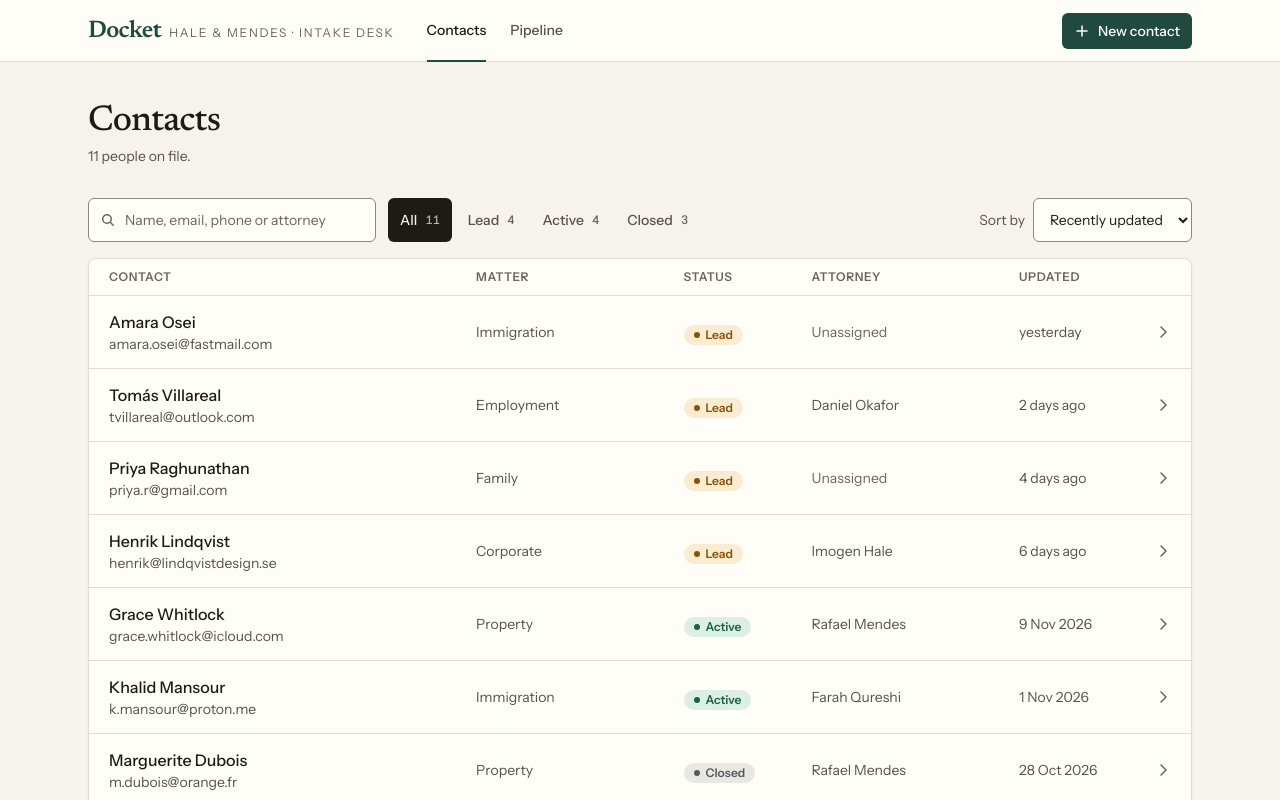
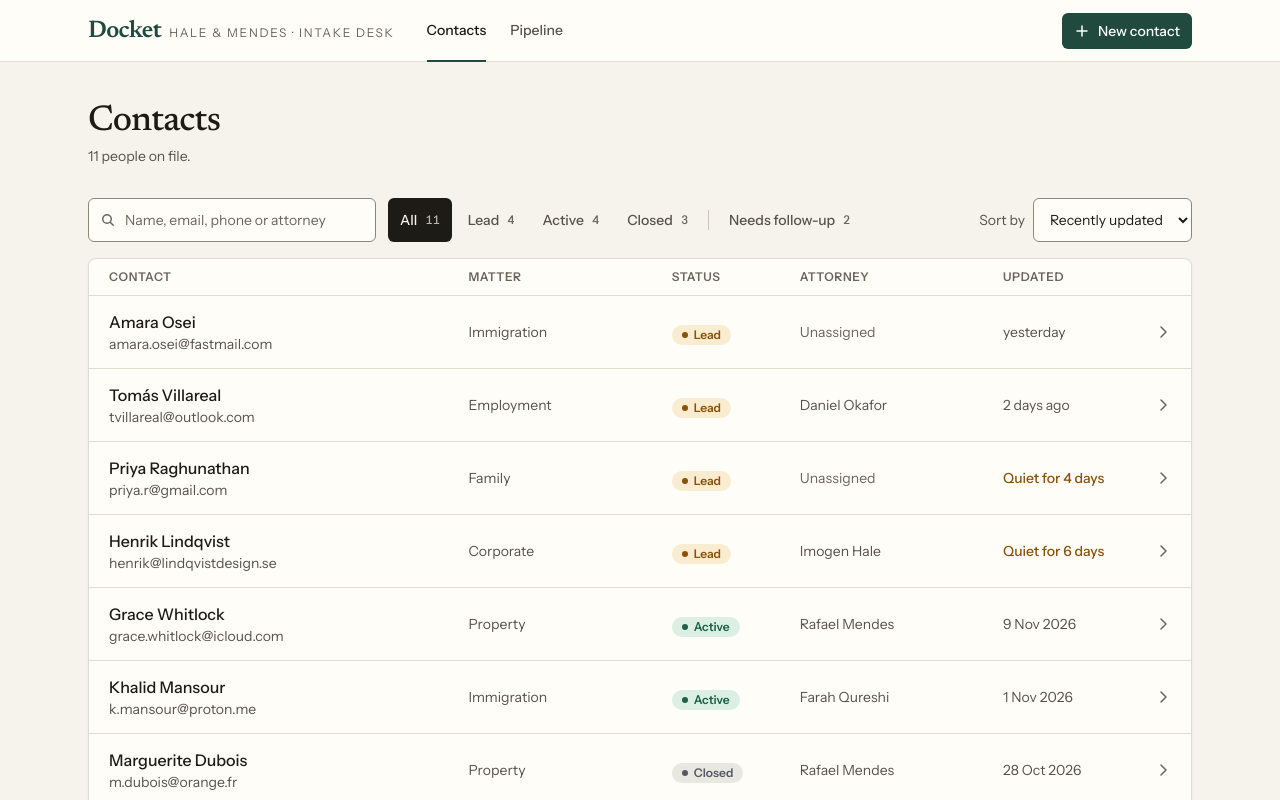
Before and after one commit to mr-ehsan-hashmi/docket-crm, a Next.js app: page /contacts in a window 1280 px wide. Shown: the top 800 px of the page. Built offline with nearby package versions, Linux system fonts and the light colour scheme.

Commit message:
feat: flag leads that have gone quiet and filter for them
a lead with no note or status change for 3 days shows as 'Quiet for N days'
in the list, on the board and on its own page. 'Needs follow-up' filter is
kept in the url like the others

```diff
--- /dev/null
+++ b/src/components/ui/last-activity.tsx
@@ -0,0 +1,10 @@
+import { daysQuiet, needsFollowUp } from "@/lib/contacts/follow-up";
+import type { Contact } from "@/lib/contacts/types";
+import { formatRelative } from "@/lib/format";
+
+export function LastActivity({ contact }: { contact: Contact }) {
+  if (needsFollowUp(contact)) {
+    return <span className="font-medium text-lead">Quiet for {daysQuiet(contact)} days</span>;
+  }
+  return <>{formatRelative(contact.updatedAt)}</>;
+}
--- a/src/features/contacts/contact-list.tsx
+++ b/src/features/contacts/contact-list.tsx
@@ -1,12 +1,13 @@
 import Link from "next/link";
 import { ChevronRightIcon } from "@/components/icons";
+import { LastActivity } from "@/components/ui/last-activity";
 import { Skeleton } from "@/components/ui/skeleton";
 import { StatusBadge } from "@/components/ui/status-badge";
 import { PRACTICE_AREA_LABELS, UNASSIGNED_LABEL } from "@/lib/contacts/labels";
 import type { Contact } from "@/lib/contacts/types";
-import { cn, formatRelative } from "@/lib/format";
+import { cn } from "@/lib/format";
 
-const ROW_GRID = "md:grid md:grid-cols-[minmax(0,2.2fr)_minmax(0,1.2fr)_7rem_minmax(0,1.2fr)_7.5rem_1rem] md:items-center md:gap-4";
+const ROW_GRID = "md:grid md:grid-cols-[minmax(0,2.2fr)_minmax(0,1.2fr)_7rem_minmax(0,1.2fr)_8.5rem_1rem] md:items-center md:gap-4";
 const LIST_FRAME = "overflow-hidden rounded-lg border border-rule bg-card shadow-card";
 
 function ListHeader() {
@@ -49,7 +50,7 @@ function ContactRow({ contact }: { contact: Contact }) {
             {" · "}
             {contact.assignedTo || UNASSIGNED_LABEL}
             {" · "}
-            {formatRelative(contact.updatedAt)}
+            <LastActivity contact={contact} />
           </span>
         </p>
         <div className="hidden md:block">
@@ -58,7 +59,9 @@ function ContactRow({ contact }: { contact: Contact }) {
         <p className={cn("hidden truncate text-sm md:block", contact.assignedTo ? "text-ink-soft" : "text-ink-faint")}>
           {contact.assignedTo || UNASSIGNED_LABEL}
         </p>
-        <p className="hidden text-sm text-ink-soft md:block">{formatRelative(contact.updatedAt)}</p>
+        <p className="hidden text-sm text-ink-soft md:block">
+          <LastActivity contact={contact} />
+        </p>
         <ChevronRightIcon className="hidden text-ink-faint group-hover:text-brand md:block" />
       </Link>
     </li>
--- a/src/features/contacts/contacts-screen.tsx
+++ b/src/features/contacts/contacts-screen.tsx
@@ -6,7 +6,14 @@ import { Button, buttonStyles } from "@/components/ui/button";
 import { PageHeader } from "@/components/ui/page-header";
 import { LoadingRegion } from "@/components/ui/skeleton";
 import { ErrorState, StateMessage } from "@/components/ui/state-message";
-import { countByStatus, filterContacts, hasActiveFilters } from "@/lib/contacts/filter";
+import {
+  countByStatus,
+  countFollowUps,
+  filterContacts,
+  hasActiveFilters,
+  type ContactFilters,
+} from "@/lib/contacts/filter";
+import { FOLLOW_UP_AFTER_DAYS } from "@/lib/contacts/follow-up";
 import { useContacts } from "@/lib/contacts/queries";
 import { ContactList, ContactListSkeleton } from "./contact-list";
 import { ContactsToolbar } from "./contacts-toolbar";
@@ -18,14 +25,33 @@ function describeTotal(total: number | undefined) {
   return total === 1 ? "1 person on file." : `${total} people on file.`;
 }
 
+function describeNoMatches(filters: ContactFilters): { title: string; description: string } {
+  const query = filters.query.trim();
+  if (query) {
+    const narrowed = filters.status !== "all" || filters.followUp;
+    return {
+      title: "No contacts match",
+      description: `Nothing found for "${query}"${narrowed ? " with these filters" : ""}. Check the spelling or widen the filter.`,
+    };
+  }
+  if (filters.followUp) {
+    return {
+      title: "Nobody is waiting on a follow-up",
+      description: `Leads show up here once they've gone ${FOLLOW_UP_AFTER_DAYS} days without a note or a status change.`,
+    };
+  }
+  return { title: "No contacts match", description: "There's nobody in this status right now." };
+}
+
 export function ContactsScreen() {
   const { filters, setFilters, clearFilters } = useContactFilters();
   const contactsQuery = useContacts();
   const contacts = contactsQuery.data;
 
   const visibleContacts = useMemo(() => (contacts ? filterContacts(contacts, filters) : []), [contacts, filters]);
-  const counts = useMemo(
-    () => (contacts ? countByStatus(contacts, filters.query) : undefined),
+  const counts = useMemo(() => (contacts ? countByStatus(contacts, filters) : undefined), [contacts, filters]);
+  const followUpCount = useMemo(
+    () => (contacts ? countFollowUps(contacts, filters.query) : undefined),
     [contacts, filters.query],
   );
 
@@ -38,6 +64,7 @@ export function ContactsScreen() {
       );
     }
 
+    // a failed background refetch keeps whatever is already on screen
     if (contacts === undefined) {
       return (
         <ErrorState
@@ -66,16 +93,11 @@ export function ContactsScreen() {
     if (visibleContacts.length === 0) {
       return (
         <StateMessage
-          title="No contacts match"
-          description={
-            filters.query.trim()
-              ? `Nothing found for "${filters.query.trim()}"${filters.status === "all" ? "" : " in this status"}. Check the spelling or widen the filter.`
-              : "There's nobody in this status right now."
-          }
+          {...describeNoMatches(filters)}
           actions={
             hasActiveFilters(filters) ? (
               <Button variant="secondary" onClick={clearFilters}>
-                Clear search and filter
+                Clear search and filters
               </Button>
             ) : null
           }
@@ -86,10 +108,14 @@ export function ContactsScreen() {
     return <ContactList contacts={visibleContacts} />;
   }
 
+  const hasContacts = contacts === undefined || contacts.length > 0;
+
   return (
     <>
       <PageHeader title="Contacts" description={describeTotal(contacts?.length)} />
-      <ContactsToolbar filters={filters} counts={counts} onChange={setFilters} />
+      {hasContacts ? (
+        <ContactsToolbar filters={filters} counts={counts} followUpCount={followUpCount} onChange={setFilters} />
+      ) : null}
       {renderBody()}
     </>
   );
--- a/src/features/contacts/contacts-toolbar.tsx
+++ b/src/features/contacts/contacts-toolbar.tsx
@@ -17,13 +17,17 @@ const STATUS_TABS: Array<{ value: StatusFilter; label: string }> = [
   ...CONTACT_STATUSES.map((status) => ({ value: status, label: STATUS_LABELS[status] })),
 ];
 
+const FILTER_BUTTON = "flex h-11 shrink-0 items-center gap-2 rounded-md px-3 text-sm font-medium transition-colors";
+const FILTER_BUTTON_IDLE = "text-ink-soft hover:bg-rule/60 hover:text-ink";
+
 interface ContactsToolbarProps {
   filters: ContactFilters;
   counts: Record<StatusFilter, number> | undefined;
+  followUpCount: number | undefined;
   onChange: (changes: Partial<ContactFilters>) => void;
 }
 
-export function ContactsToolbar({ filters, counts, onChange }: ContactsToolbarProps) {
+export function ContactsToolbar({ filters, counts, followUpCount, onChange }: ContactsToolbarProps) {
   return (
     <div className="mb-4 flex flex-col gap-3 lg:flex-row lg:items-center">
       <div className="relative lg:w-72">
@@ -38,11 +42,9 @@ export function ContactsToolbar({ filters, counts, onChange }: ContactsToolbarPr
         />
       </div>
 
-      <div
-        role="group"
-        aria-label="Filter by status"
-        className="-mx-4 flex gap-1 overflow-x-auto px-4 sm:mx-0 sm:px-0 lg:flex-1"
-      >
+      {/* the vertical padding is only there so focus rings aren't clipped by the scroll container */}
+      <div className="-mx-4 -my-1 flex items-center gap-1 overflow-x-auto px-4 py-1 sm:-mx-1 sm:px-1 lg:flex-1">
+        <div role="group" aria-label="Filter by status" className="flex gap-1">
           {STATUS_TABS.map((tab) => {
             const isSelected = filters.status === tab.value;
             return (
@@ -51,10 +53,7 @@ export function ContactsToolbar({ filters, counts, onChange }: ContactsToolbarPr
                 type="button"
                 aria-pressed={isSelected}
                 onClick={() => onChange({ status: tab.value })}
-              className={cn(
-                "flex h-11 shrink-0 items-center gap-2 rounded-md px-3 text-sm font-medium transition-colors",
-                isSelected ? "bg-ink text-paper" : "text-ink-soft hover:bg-rule/60 hover:text-ink",
-              )}
+                className={cn(FILTER_BUTTON, isSelected ? "bg-ink text-paper" : FILTER_BUTTON_IDLE)}
               >
                 {tab.label}
                 <span className={cn("text-xs tabular-nums", isSelected ? "text-paper/70" : "text-ink-faint")}>
@@ -63,6 +62,24 @@ export function ContactsToolbar({ filters, counts, onChange }: ContactsToolbarPr
               </button>
             );
           })}
+        </div>
+
+        <span aria-hidden="true" className="mx-1 h-5 w-px shrink-0 bg-rule-strong" />
+
+        <button
+          type="button"
+          aria-pressed={filters.followUp}
+          onClick={() => onChange({ followUp: !filters.followUp })}
+          className={cn(
+            FILTER_BUTTON,
+            filters.followUp ? "bg-lead-tint text-lead ring-1 ring-inset ring-lead/40" : FILTER_BUTTON_IDLE,
+          )}
+        >
+          Needs follow-up
+          <span className={cn("text-xs tabular-nums", filters.followUp ? "text-lead" : "text-ink-faint")}>
+            {followUpCount ?? "–"}
+          </span>
+        </button>
       </div>
 
       <label className="flex items-center gap-2 text-sm text-ink-soft">
--- a/src/features/contacts/use-contact-filters.ts
+++ b/src/features/contacts/use-contact-filters.ts
@@ -11,10 +11,13 @@ export function useContactFilters() {
   const searchParams = useSearchParams();
   const urlFilters = useMemo(() => parseFilters(new URLSearchParams(searchParams)), [searchParams]);
 
+  // The search text is kept locally and mirrored to the url after a pause. Driving the
+  // input straight from useSearchParams drops keystrokes, because url updates land late.
   const [query, setQuery] = useState(urlFilters.query);
   const [writtenQuery, setWrittenQuery] = useState(urlFilters.query);
   const [seenUrlQuery, setSeenUrlQuery] = useState(urlFilters.query);
 
+  // url changed and it wasn't us (nav link, back button): take the url's value
   if (urlFilters.query !== seenUrlQuery) {
     setSeenUrlQuery(urlFilters.query);
     if (urlFilters.query !== writtenQuery) setQuery(urlFilters.query);
@@ -48,7 +51,7 @@ export function useContactFilters() {
 
   const clearFilters = useCallback(() => {
     setQuery(DEFAULT_FILTERS.query);
-    writeUrl({ ...filters, query: DEFAULT_FILTERS.query, status: DEFAULT_FILTERS.status });
+    writeUrl({ ...DEFAULT_FILTERS, sort: filters.sort });
   }, [filters, writeUrl]);
 
   return { filters, setFilters, clearFilters };
--- a/src/features/pipeline/pipeline-card.tsx
+++ b/src/features/pipeline/pipeline-card.tsx
@@ -2,9 +2,10 @@
 
 import { useDraggable } from "@dnd-kit/core";
 import Link from "next/link";
+import { LastActivity } from "@/components/ui/last-activity";
 import { PRACTICE_AREA_LABELS, STATUS_LABELS, UNASSIGNED_LABEL } from "@/lib/contacts/labels";
 import { CONTACT_STATUSES, type Contact, type ContactStatus } from "@/lib/contacts/types";
-import { cn, formatRelative } from "@/lib/format";
+import { cn } from "@/lib/format";
 
 interface CardBodyProps {
   contact: Contact;
@@ -25,7 +26,7 @@ function CardBody({ contact, onMove }: CardBodyProps) {
       </Link>
       <p className="mt-0.5 text-sm text-ink-soft">{PRACTICE_AREA_LABELS[contact.practiceArea]}</p>
       <p className="mt-2 text-xs text-ink-faint">
-        {contact.assignedTo || UNASSIGNED_LABEL} · {formatRelative(contact.updatedAt)}
+        {contact.assignedTo || UNASSIGNED_LABEL} · <LastActivity contact={contact} />
       </p>
 
       {onMove ? (
--- a/src/lib/contacts/filter.ts
+++ b/src/lib/contacts/filter.ts
@@ -1,3 +1,4 @@
+import { needsFollowUp } from "./follow-up";
 import { PRACTICE_AREA_LABELS } from "./labels";
 import { CONTACT_STATUSES, type Contact, type ContactStatus } from "./types";
 
@@ -15,12 +16,14 @@ export type StatusFilter = ContactStatus | "all";
 export interface ContactFilters {
   query: string;
   status: StatusFilter;
+  followUp: boolean;
   sort: ContactSort;
 }
 
 export const DEFAULT_FILTERS: ContactFilters = {
   query: "",
   status: "all",
+  followUp: false,
   sort: "updated",
 };
 
@@ -34,6 +37,7 @@ export function parseFilters(params: URLSearchParams): ContactFilters {
   return {
     query: params.get("q") ?? DEFAULT_FILTERS.query,
     status: isOneOf(CONTACT_STATUSES, status) ? status : DEFAULT_FILTERS.status,
+    followUp: params.get("followup") === "1",
     sort: isOneOf(CONTACT_SORTS, sort) ? sort : DEFAULT_FILTERS.sort,
   };
 }
@@ -42,12 +46,13 @@ export function serializeFilters(filters: ContactFilters): string {
   const params = new URLSearchParams();
   if (filters.query.trim() !== "") params.set("q", filters.query);
   if (filters.status !== DEFAULT_FILTERS.status) params.set("status", filters.status);
+  if (filters.followUp) params.set("followup", "1");
   if (filters.sort !== DEFAULT_FILTERS.sort) params.set("sort", filters.sort);
   return params.toString();
 }
 
 export function hasActiveFilters(filters: ContactFilters): boolean {
-  return filters.query.trim() !== "" || filters.status !== "all";
+  return filters.query.trim() !== "" || filters.status !== "all" || filters.followUp;
 }
 
 function matchesQuery(contact: Contact, query: string): boolean {
@@ -74,24 +79,38 @@ const comparators: Record<ContactSort, (a: Contact, b: Contact) => number> = {
   name: (a, b) => a.fullName.localeCompare(b.fullName, "en", { sensitivity: "base" }),
 };
 
-export function filterContacts(contacts: Contact[], filters: ContactFilters): Contact[] {
+type Narrowing = Pick<ContactFilters, "query" | "followUp">;
+
+function matchesNarrowing(contact: Contact, { query, followUp }: Narrowing, now: number): boolean {
+  return matchesQuery(contact, query) && (!followUp || needsFollowUp(contact, now));
+}
+
+export function filterContacts(contacts: Contact[], filters: ContactFilters, now: number = Date.now()): Contact[] {
   return contacts
     .filter(
       (contact) =>
-        (filters.status === "all" || contact.status === filters.status) &&
-        matchesQuery(contact, filters.query),
+        (filters.status === "all" || contact.status === filters.status) && matchesNarrowing(contact, filters, now),
     )
     .sort(comparators[filters.sort]);
 }
 
-export function countByStatus(contacts: Contact[], query: string): Record<StatusFilter, number> {
+// counts ignore the selected tab on purpose: each tab shows what you'd get by clicking it
+export function countByStatus(
+  contacts: Contact[],
+  narrowing: Narrowing,
+  now: number = Date.now(),
+): Record<StatusFilter, number> {
   const counts: Record<StatusFilter, number> = { all: 0, lead: 0, active: 0, closed: 0 };
   for (const contact of contacts) {
-    if (!matchesQuery(contact, query)) continue;
+    if (!matchesNarrowing(contact, narrowing, now)) continue;
     counts.all += 1;
     counts[contact.status] += 1;
   }
   return counts;
+}
+
+export function countFollowUps(contacts: Contact[], query: string, now: number = Date.now()): number {
+  return contacts.filter((contact) => matchesNarrowing(contact, { query, followUp: true }, now)).length;
 }
 
 export function groupByStatus(contacts: Contact[]): Record<ContactStatus, Contact[]> {
--- /dev/null
+++ b/src/lib/contacts/follow-up.ts
@@ -0,0 +1,15 @@
+import type { Contact } from "./types";
+
+export const FOLLOW_UP_AFTER_DAYS = 3;
+
+const DAY_MS = 24 * 60 * 60 * 1000;
+
+export function daysQuiet(contact: Contact, now: number = Date.now()): number {
+  const elapsed = now - new Date(contact.updatedAt).getTime();
+  return Math.max(0, Math.floor(elapsed / DAY_MS));
+}
+
+// only leads: an active matter has an attorney on it, and closed ones are done
+export function needsFollowUp(contact: Contact, now: number = Date.now()): boolean {
+  return contact.status === "lead" && daysQuiet(contact, now) >= FOLLOW_UP_AFTER_DAYS;
+}
```
Also changed, not shown: src/features/contacts/contact-detail-screen.tsx (+8 -0 lines), 2 other files (tests, documents, lock files or other folders). Lines whose indentation alone changed are shown as unchanged.
